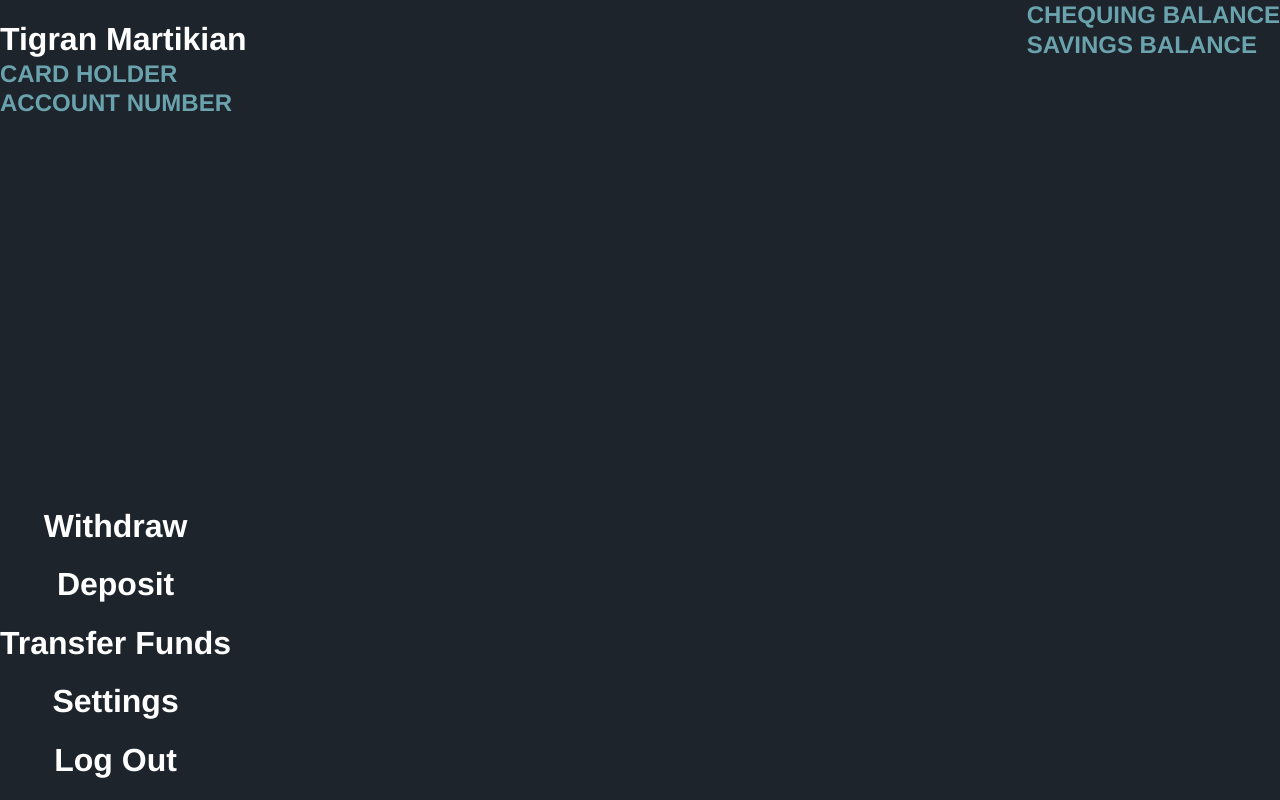
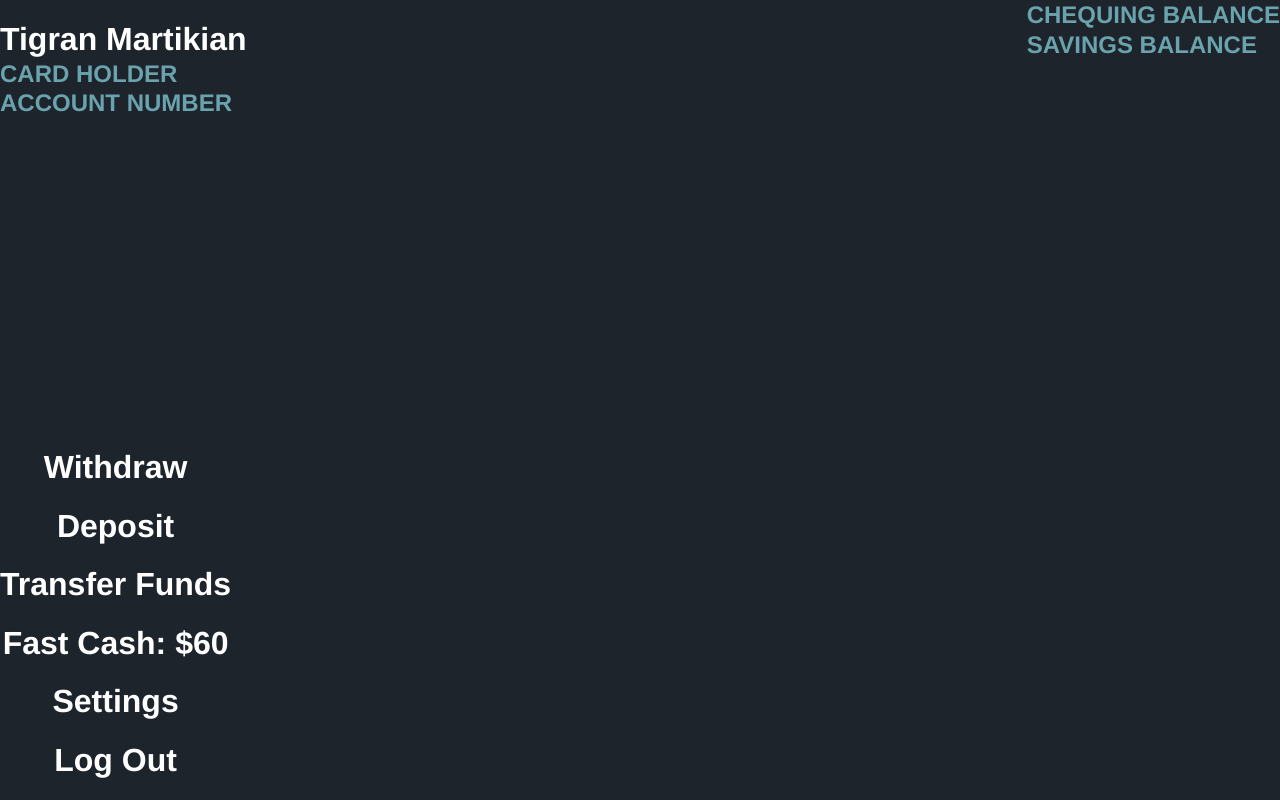
Before and after one commit to mistryrn/ATMUI, a plain HTML site: page dash.html in a window 1280 px wide. Drawn offline with nearby package versions, Linux system fonts and the light colour scheme.

Commit message:
fast cash withdraw of 60 from chequing

```diff
--- a/dash.html
+++ b/dash.html
@@ -18,9 +18,11 @@
         <h2>Account Number</h2>
       </div>
       <div id="lower">
+        <h2><div id="error-msg-dash"></div></h2>
         <a href="accounts-withdraw.html"><h1>Withdraw</h1></a>
         <a href="accounts-deposit.html"><h1>Deposit</h1></a>
         <a href="transfer-funds.html"><h1>Transfer Funds</h1></a>
+        <a href="#" onclick="fastCash(60,'chequing')"><h1>Fast Cash: $60</h1></a>
         <a href="settings.html"><h1>Settings</h1></a>
         <a href="index.html" onclick="logout()"><h1>Log Out</h1></a>
       </div>
--- a/js/main.js
+++ b/js/main.js
@@ -151,3 +151,15 @@ function getSessionStorage(){
 function logout(){
   sessionStorage.clear();
 }
+
+function fastCash(amt, action){
+  storage = getSessionStorage();
+  if (getChequingBalance() < amt){
+    $("#error-msg-dash").text("Sorry, you cannot use Fast cash as you have less than $60 in your chequing account");
+    return false;
+  }
+  //update chequing
+  old_amt = parseInt(getChequingBalance());
+  new_amt = old_amt - parseInt(amt);
+  setChequingBalance(new_amt);
+}
```
